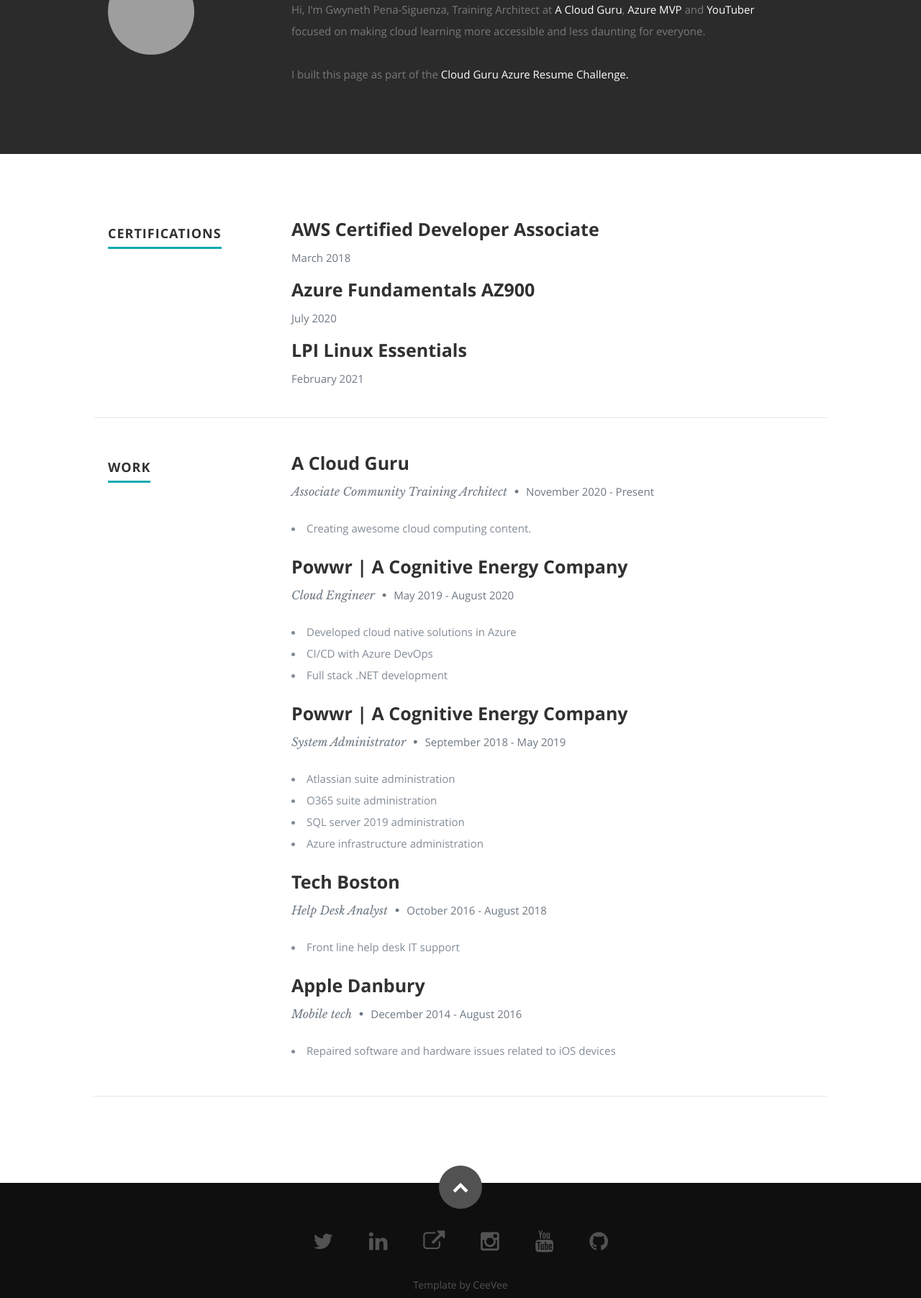
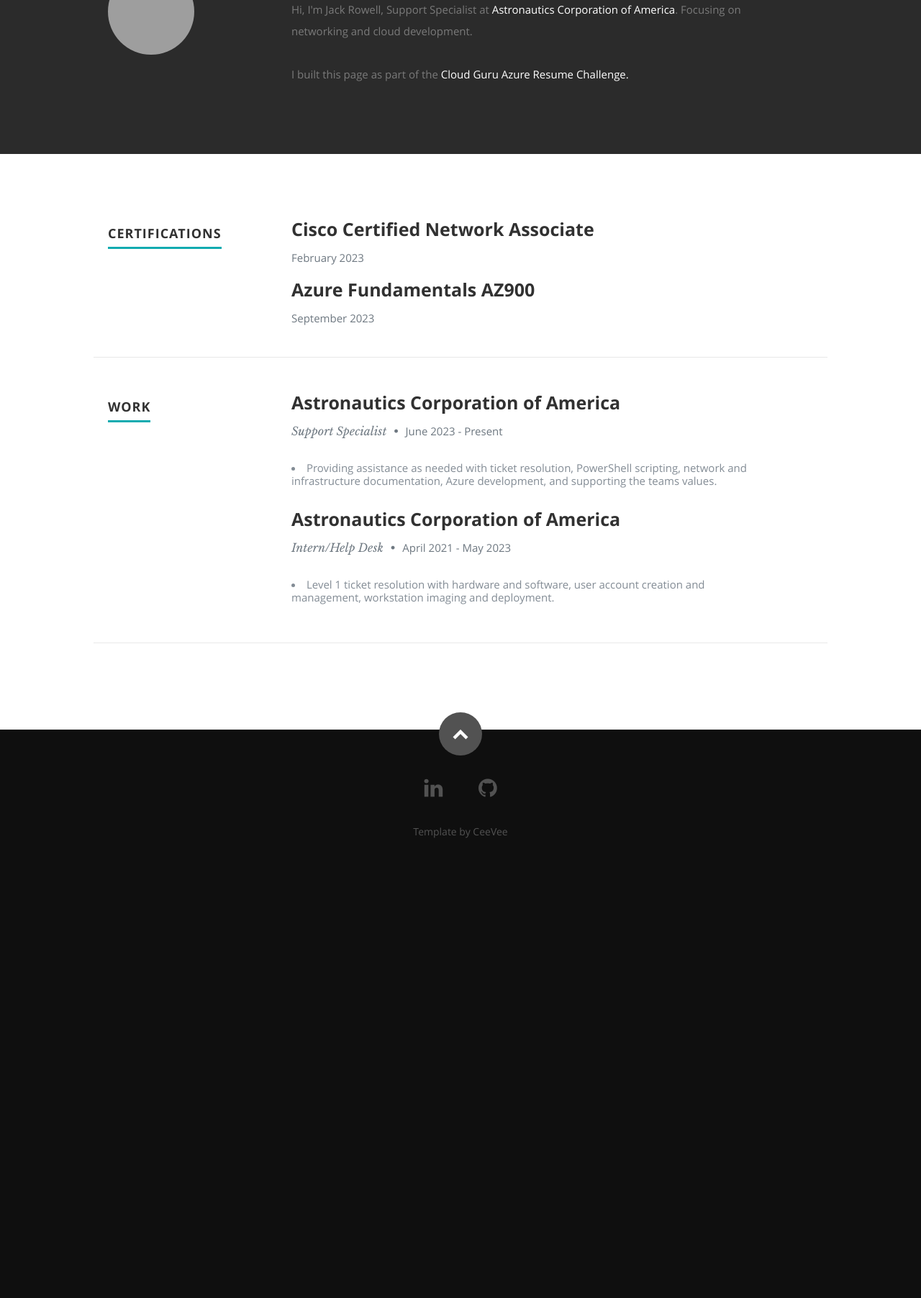
Before and after one commit to JackARowell/azure-resume, a plain HTML site: page frontend/index.html in a window 1280 px wide. Shown: the part 940-2744 px from the top of the page at 72% size. After the commit the page ends 2159 px from the top, so only its background shows below. Drawn offline with nearby package versions, Linux system fonts and the light colour scheme; grey boxes are pictures that could not be loaded; a script that the page names is missing.

Commit message:
Personalized html code/details.

```diff
--- a/frontend/index.html
+++ b/frontend/index.html
@@ -7,7 +7,7 @@
    <!--- Basic Page Needs
    ================================================== -->
    <meta charset="utf-8">
-	<title>Gwyn's Resume</title>
+	<title>Jack's Resume</title>
 	<meta name="description" content="">
 	<meta name="author" content="">
 
@@ -54,16 +54,16 @@
 
       <div class="row banner">
          <div class="banner-text">
-            <h1 class="responsive-headline">Hi, I'm Gwyn</h1>
+            <h1 class="responsive-headline">Hi, I'm Jack</h1>
 
             <p>and this page has been viewed <a id="counter"></a> times :) </p>
             <ul class="social">
-               <li><a href="https://twitter.com/madebygps"><i class="fa fa-twitter"></i></a></li>
-               <li><a href="https://madebygps.com"><i class="fa fa-external-link"></i></a></li>
-               <li><a href="https://linkedin.com/in/gwyneth-pena"><i class="fa fa-linkedin"></i></a></li>
-               <li><a href="https://instagram.com/madebygps"><i class="fa fa-instagram"></i></a></li>
-               <li><a href="https://youtube.com/madebygps"><i class="fa fa-youtube"></i></a></li>
-               <li><a href="https://github.com/madebygps/cgc-azure-resume"><i class="fa fa-github"></i></a></li>
+               <!-- <li><a href="https://twitter.com/madebygps"><i class="fa fa-twitter"></i></a></li>
+               <li><a href="https://madebygps.com"><i class="fa fa-external-link"></i></a></li> -->
+               <li><a href="https://www.linkedin.com/in/jack-r-934536220/"><i class="fa fa-linkedin"></i></a></li>
+               <!-- <li><a href="https://instagram.com/madebygps"><i class="fa fa-instagram"></i></a></li>
+               <li><a href="https://youtube.com/madebygps"><i class="fa fa-youtube"></i></a></li> -->
+               <li><a href="https://github.com/JackARowell/azure-resume"><i class="fa fa-github"></i></a></li>
             </ul>
          </div>
       </div>
@@ -91,8 +91,8 @@
 
             <h2>ABOUT ME</h2>
 
-            <p> Hi, I'm Gwyneth Pena-Siguenza, <span>Training Architect at <a href="https://acloud.guru">A Cloud Guru</a></span>, <span> <a href="https://mvp.microsoft.com/en-us/PublicProfile/5003866">Azure MVP</a></span>
-               and <span><a href="https://youtube.com/madebygps">YouTuber</a></span> focused on making cloud learning more accessible and less daunting for everyone.
+            <p> Hi, I'm Jack Rowell, <span>Support Specialist at <a href="https://www.astronautics.com/">Astronautics Corporation of America</a></span>.
+               Focusing on networking and cloud development.
 
          </br>
       </br>
@@ -124,8 +124,8 @@
 
                <div class="twelve columns">
 
-                  <h3>AWS Certified Developer Associate</h3>
-                  <p class="info"><em class="date">March 2018</em></p>
+                  <h3>Cisco Certified Network Associate</h3>
+                  <p class="info"><em class="date">February 2023</em></p>
 
                </div>
 
@@ -136,18 +136,7 @@
                <div class="twelve columns">
 
                   <h3>Azure Fundamentals AZ900</h3>
-                  <p class="info"><em class="date">July 2020</em></p>
-
-               </div>
-
-            </div> <!-- item end -->
-
-            <div class="row item">
-
-               <div class="twelve columns">
-
-                  <h3>LPI Linux Essentials</h3>
-                  <p class="info"><em class="date">February 2021</em></p>
+                  <p class="info"><em class="date">September 2023</em></p>
 
                </div>
 
@@ -172,11 +161,11 @@
 
                <div class="twelve columns">
 
-                  <h3>A Cloud Guru</h3>
-                  <p class="info">Associate Community Training Architect <span>&bull;</span> <em class="date">November 2020 - Present</em></p>
+                  <h3>Astronautics Corporation of America</h3>
+                  <p class="info">Support Specialist <span>&bull;</span> <em class="date">June 2023 - Present</em></p>
 
                   <p>
-                  <li>Creating awesome cloud computing content.</li>
+                  <li>Providing assistance as needed with ticket resolution, PowerShell scripting, network and infrastructure documentation, Azure development, and supporting the teams values.</li>
                   </p>
 
                </div>
@@ -187,62 +176,11 @@
 
                <div class="twelve columns">
 
-                  <h3>Powwr | A Cognitive Energy Company</h3>
-                  <p class="info">Cloud Engineer <span>&bull;</span> <em class="date">May 2019 - August 2020</em></p>
+                  <h3>Astronautics Corporation of America</h3>
+                  <p class="info">Intern/Help Desk <span>&bull;</span> <em class="date">April 2021 - May 2023</em></p>
 
                   <p>
-                     <li>Developed cloud native solutions in Azure</li>
-                     <li>CI/CD with Azure DevOps</li>
-                     <li>Full stack .NET development</li>
-                  </p>
-
-               </div>
-
-            </div> <!-- item end -->
-
-            <div class="row item">
-
-               <div class="twelve columns">
-
-                  <h3>Powwr | A Cognitive Energy Company</h3>
-                  <p class="info">System Administrator <span>&bull;</span> <em class="date">September 2018 - May 2019</em></p>
-
-                  <p>
-                  <li>Atlassian suite administration</li>
-                  <li>O365 suite administration</li>
-                  <li>SQL server 2019 administration</li>
-                  <li>Azure infrastructure administration</li>
-                  </p>
-
-               </div>
-
-            </div> <!-- item end -->
-
-            <div class="row item">
-
-               <div class="twelve columns">
-
-                  <h3>Tech Boston</h3>
-                  <p class="info">Help Desk Analyst <span>&bull;</span> <em class="date">October 2016 - August 2018</em></p>
-
-                  <p>
-                  <li>Front line help desk IT support</li>
-                  </p>
-
-               </div>
-
-            </div> <!-- item end -->
-
-            <div class="row item">
-
-               <div class="twelve columns">
-
-                  <h3>Apple Danbury</h3>
-                  <p class="info">Mobile tech <span>&bull;</span> <em class="date">December 2014 - August 2016</em></p>
-
-                  <p>
-                  <li>Repaired software and hardware issues related to iOS devices</li>
-
+                  <li>Level 1 ticket resolution with hardware and software, user account creation and management, workstation imaging and deployment.</li>
                   </p>
 
                </div>
@@ -268,12 +206,12 @@
          <div class="twelve columns">
 
             <ul class="social-links">
-               <li><a href="https://twitter.com/madebygps"><i class="fa fa-twitter"></i></a></li>
-               <li><a href="https://linkedin.com/in/gwyneth-pena"><i class="fa fa-linkedin"></i></a></li>
-               <li><a href="https://madebygps.com"><i class="fa fa-external-link"></i></a></li>
-               <li><a href="https://instagram.com/madebygps"><i class="fa fa-instagram"></i></a></li>
-               <li><a href="https://youtube.com/madebygps"><i class="fa fa-youtube"></i></a></li>
-               <li><a href="https://github.com/madebygps/cgc-azure-resume"><i class="fa fa-github"></i></a></li>
+               <!-- <li><a href="https://twitter.com/madebygps"><i class="fa fa-twitter"></i></a></li>
+               <li><a href="https://madebygps.com"><i class="fa fa-external-link"></i></a></li> -->
+               <li><a href="https://www.linkedin.com/in/jack-r-934536220/"><i class="fa fa-linkedin"></i></a></li>
+               <!-- <li><a href="https://instagram.com/madebygps"><i class="fa fa-instagram"></i></a></li>
+               <li><a href="https://youtube.com/madebygps"><i class="fa fa-youtube"></i></a></li> -->
+               <li><a href="https://github.com/JackARowell/azure-resume"><i class="fa fa-github"></i></a></li>
             </ul>
 
             <ul class="copyright">
```
